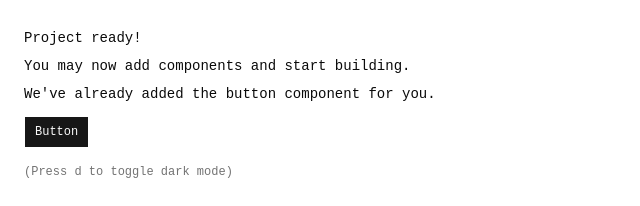
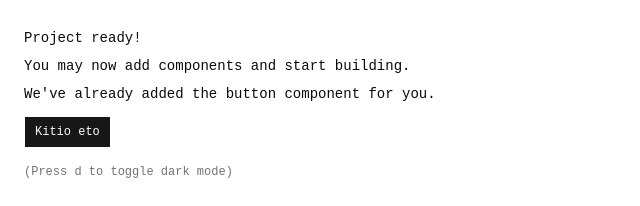
Before and after one commit to Tekiloua/texdou-frontend, a React (Vite) app: page / in a window 1280 px wide. Shown: the top 206 px of the page, without its empty margins (0-640 px from the left). Built offline with nearby package versions, Linux system fonts and the light colour scheme.

Commit message:
modification App

```diff
--- a/src/App.tsx
+++ b/src/App.tsx
@@ -8,7 +8,7 @@ export function App() {
           <h1 className="font-medium">Project ready!</h1>
           <p>You may now add components and start building.</p>
           <p>We&apos;ve already added the button component for you.</p>
-          <Button className="mt-2">Button</Button>
+          <Button className="mt-2">Kitio eto</Button>
         </div>
         <div className="font-mono text-xs text-muted-foreground">
           (Press <kbd>d</kbd> to toggle dark mode)
```
